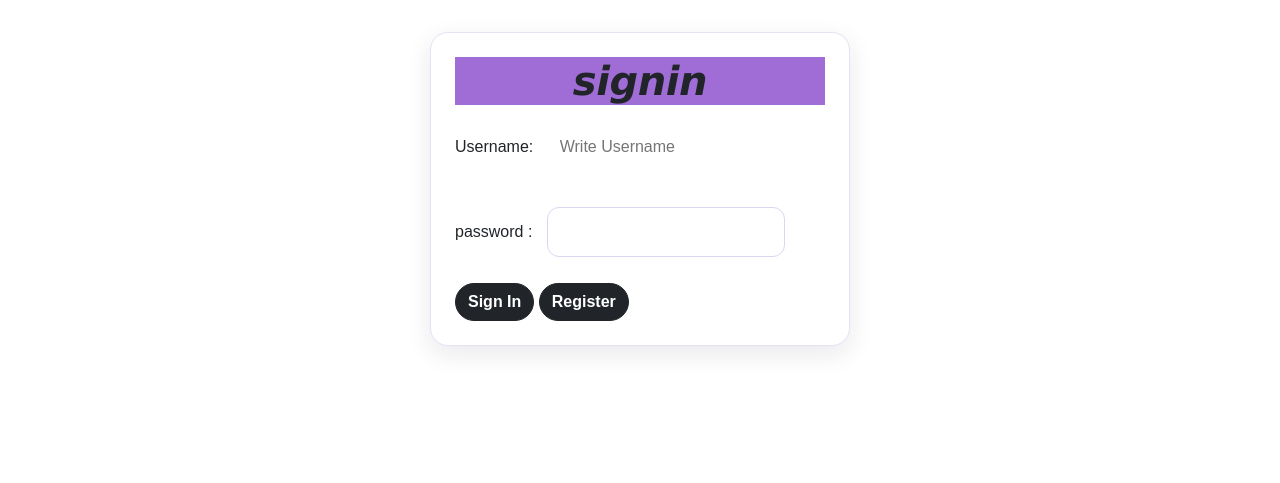
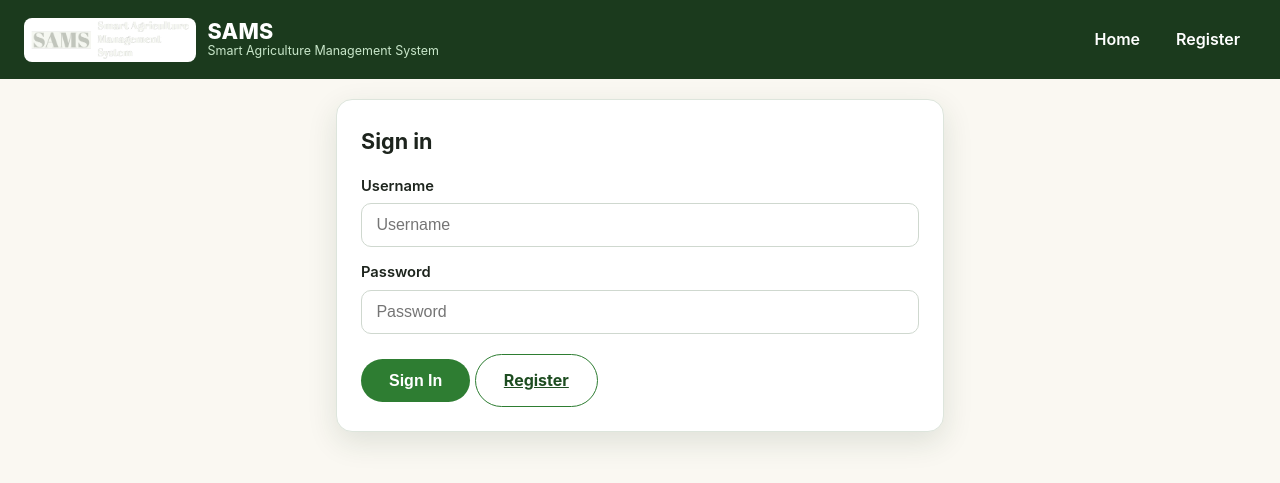
Before and after one commit to KmSasikumar/SmartAgriculture, a Django app: page /sign/ in a window 1280 px wide. Shown: the top 483 px of the page. Run offline with Django 4.2, Linux system fonts and the light colour scheme.

Commit message:
Rebuild: brand-new signin.html (same design)

```diff
--- a/farming/templates/signin.html
+++ b/farming/templates/signin.html
@@ -4,21 +4,37 @@
 <head>
     <meta charset="UTF-8">
     <meta name="viewport" content="width=device-width, initial-scale=1.0">
-    <title>signin-form</title>
-    <link rel="stylesheet" href={%static 'Style.css'%}>
-    <link rel="stylesheet" href={% static 'ui.css' %}>
-    <link href="https://cdn.jsdelivr.net/npm/bootstrap@5.3.2/dist/css/bootstrap.min.css" rel="stylesheet" integrity="sha384-T3c6CoIi6uLrA9TneNEoa7RxnatzjcDSCmG1MXxSR1GAsXEV/Dwwykc2MPK8M2HN" crossorigin="anonymous">
-
+    <title>Sign in | SAMS</title>
+    <link rel="stylesheet" href="{% static 'app.css' %}">
 </head>
 <body>
-    <form method = "post" id="signin-form">
-        {% csrf_token %}
-        <h1>signin</h1>
-        <p>Username:<input type="text" name="Username" placeholder=" Write Username" required></p>
-        <p>password : <input type="password" name="password" id="password" required ></p>
-        <button type="submit" class="btn btn-dark" name = "signin">Sign In</button>
-        <a type="submit" class="btn btn-dark" href = {% url "register" %} name = "signin">Register</a>
-    </form>
-    <script src="https://cdn.jsdelivr.net/npm/bootstrap@5.3.2/dist/js/bootstrap.bundle.min.js" integrity="sha384-C6RzsynM9kWDrMNeT87bh95OGNyZPhcTNXj1NW7RuBCsyN/o0jlpcV8Qyq46cDfL" crossorigin="anonymous"></script>
+    <header class="site-header">
+        <div class="brand">
+            <img src="{% static 'SAMSlogo.png' %}" alt="SAMS logo">
+            <div>
+                <div class="brand-name">SAMS</div>
+                <div class="brand-sub">Smart Agriculture Management System</div>
+            </div>
+        </div>
+        <nav class="main-nav">
+            <a href="/">Home</a>
+            <a href="{% url 'register' %}">Register</a>
+        </nav>
+    </header>
+
+    <main class="page">
+        <div class="form-card">
+            <h1>Sign in</h1>
+            <form method="post" id="signin-form">
+                {% csrf_token %}
+                <label for="username">Username</label>
+                <input type="text" id="username" name="Username" placeholder="Username" required>
+                <label for="password">Password</label>
+                <input type="password" id="password" name="password" placeholder="Password" required>
+                <button type="submit" class="btn" name="signin">Sign In</button>
+                <a class="btn btn-secondary" href="{% url 'register' %}">Register</a>
+            </form>
+        </div>
+    </main>
 </body>
 </html>
```
